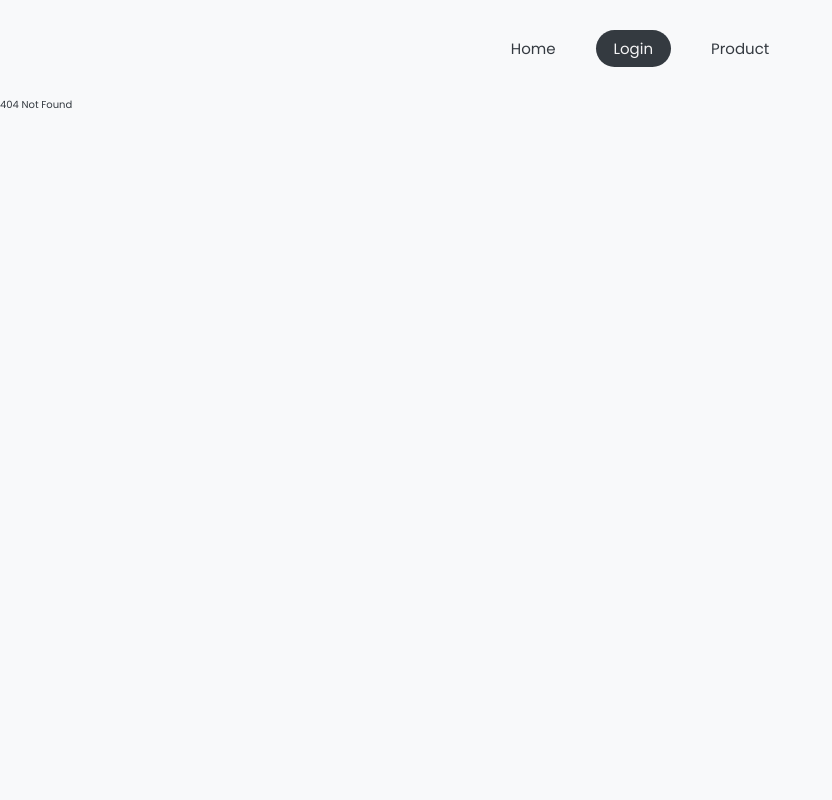
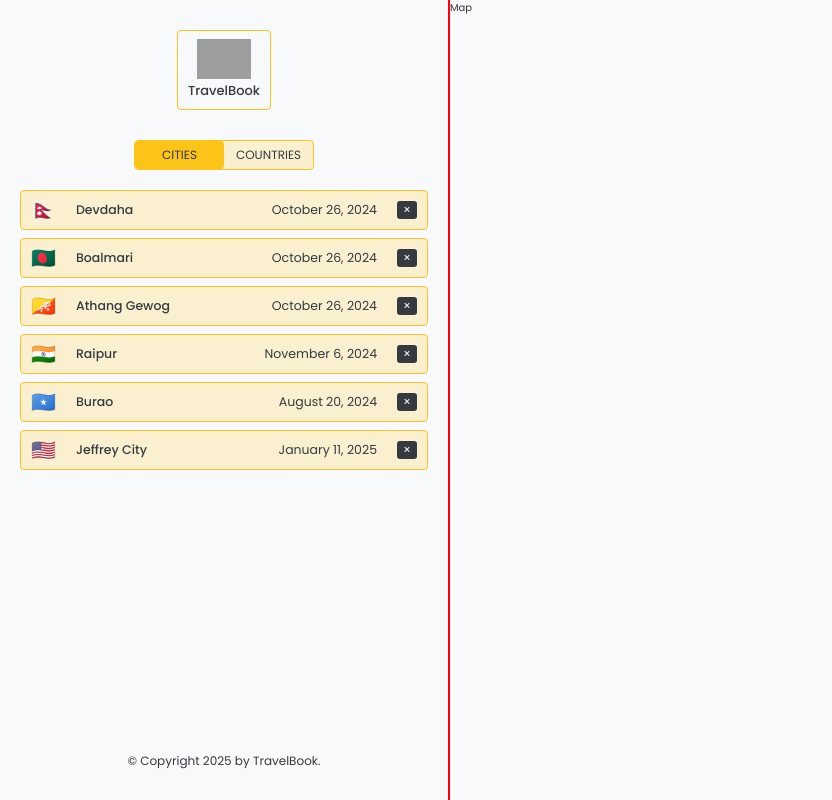
Before and after one commit to yogesh2142/react-travel-book2, a React (Vite) app: page /app/cities in a window 1280 px wide. Before the commit this address had no page. Shown: the whole page, without its empty margins (0-832 px from the left). Built offline with nearby package versions, Linux system fonts and the light colour scheme; grey boxes are pictures that could not be loaded; the HTML template or start-up script is replaced by a standard one; a web font is replaced by a local one.

Commit message:
app file updated

```diff
--- a/src/App.jsx
+++ b/src/App.jsx
@@ -9,18 +9,29 @@ import {
     BrowserRouter,
     createBrowserRouter,
     Route,
-    RouterProvider,
+    // RouterProvider,
     Routes,
-} from "react-router";
+    Navigate,
+}
+
+from "react-router";
+import CityList from "./components/CityList";
+import CountryList from "./components/CountryList";
 
 const AppRoutesV1 = function () {
     return (
         <BrowserRouter>
             <Routes>
                 <Route index element={<HomePage />} />
-                <Route path="/product" element={<ProductPage />} />
-                <Route path="/login" element={<LoginPage />} />
-                <Route path="/app" element={<AppPage />} />
+                <Route path="product" element={<ProductPage />} />
+                <Route path="login" element={<LoginPage />} />
+
+                <Route path="app" element={<AppPage />} >
+                    <Route index element={<Navigate replace to="cities" />} />
+                    <Route path="cities" element={<CityList />} />
+                    <Route path="countries" element={<CountryList />} />
+                </Route>
+
                 <Route path="*" element={<ErrorPage />} />
             </Routes>
         </BrowserRouter>
@@ -36,8 +47,8 @@ const AppRoutesV2 = createBrowserRouter([
 ]);
 
 function App() {
-    // return <AppRoutesV1 />;
-    return <RouterProvider router={AppRoutesV2} />;
+    return <AppRoutesV1 />;
+    // return <RouterProvider router={AppRoutesV2} />;
 }
 
 export default App;
--- a/src/components/SideBar.jsx
+++ b/src/components/SideBar.jsx
@@ -1,21 +1,15 @@
 import style from "../styles/sideBar.module.css";
 import LogoBox from "../components/LogoBox";
 import AppNav from "./AppNav";
-import CityList from "./CityList";
+import { Outlet } from "react-router";
 import Footer from "./Footer";
-import City from "./City";
-import AddCityForm from "./AddCityForm";
-import CountryList from "./CountryList";
 
 function SideBar() {
     return (
         <div className={style.sideBar}>
             <LogoBox />
             <AppNav />
-            {/* <CityList /> */}
-            {/*<City />
-            <AddCityForm />  */}
-            <CountryList />
+            <Outlet />
             <Footer />
         </div>
     );
--- a/src/global.css
+++ b/src/global.css
@@ -11,6 +11,7 @@
 
     --radius-sm: 0.4rem;
     --max-width: 60rem;
+    --yellow-border:1px solid var(--color-main-yellow);
 }
 
 html {
```
